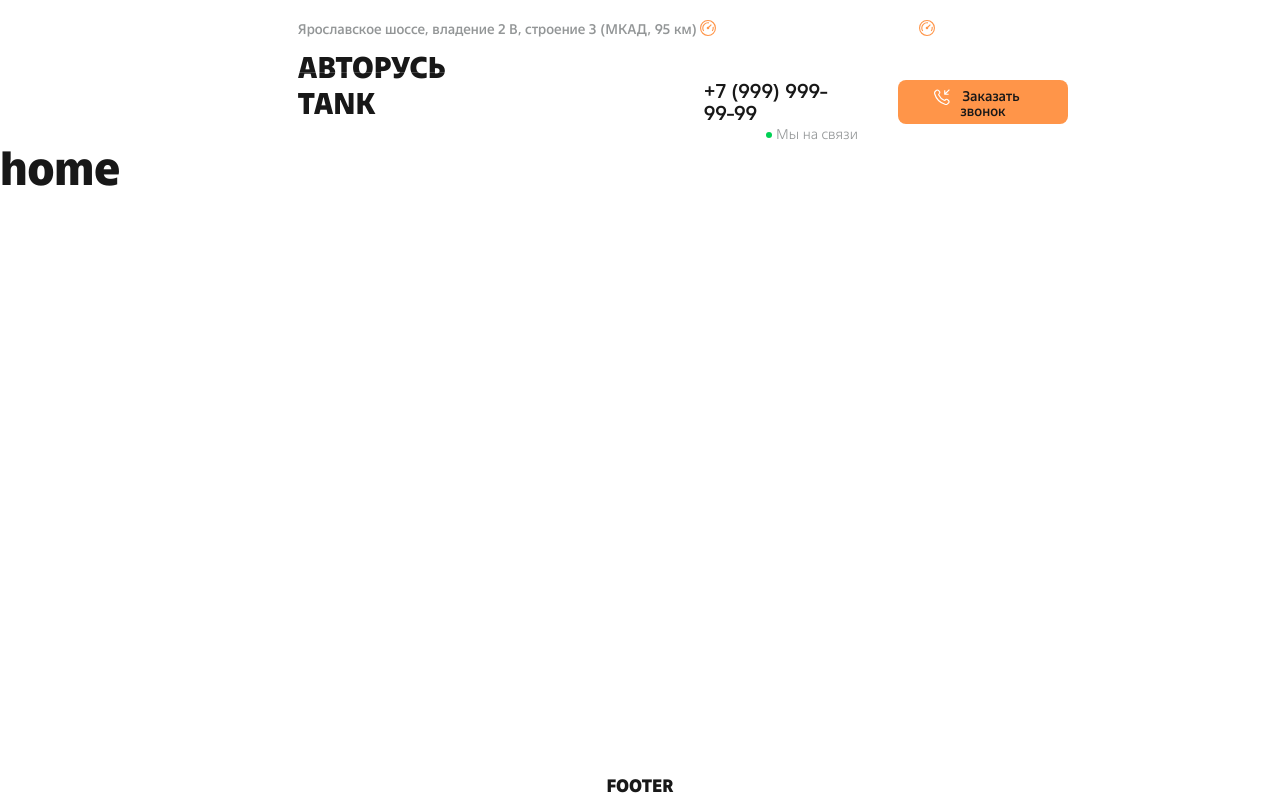
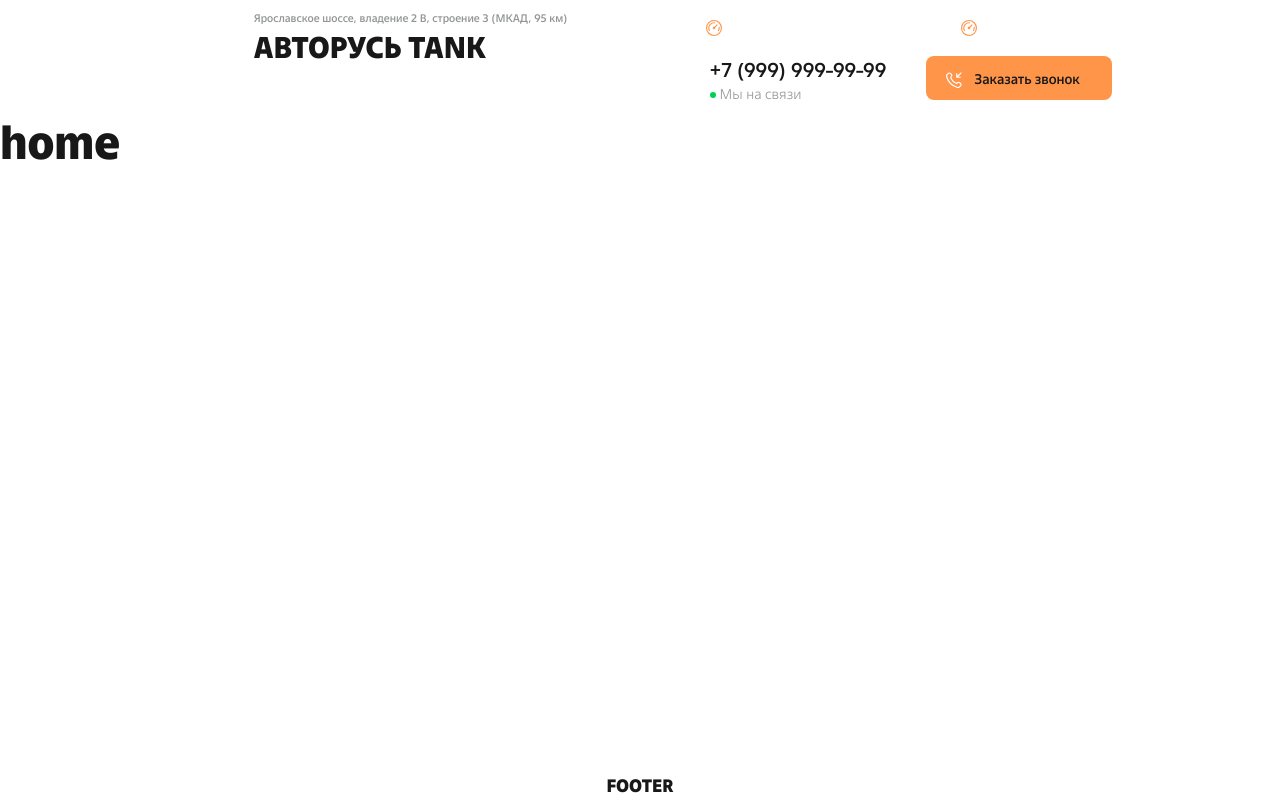
Before and after one commit to 1sfandyor/tank, a React (Vite) app: page / in a window 1280 px wide. Built offline with nearby package versions, Linux system fonts and the light colour scheme; a web font is replaced by a local one.

Commit message:
Finish navbar

```diff
--- a/src/Layout/MainLayout/MainLayout.jsx
+++ b/src/Layout/MainLayout/MainLayout.jsx
@@ -4,9 +4,10 @@ import Navbar from "../../components/Navbar/Navbar"
 const MainLayout = () => {
     return (
         <>
-            <header className="container">
+            <header className=" mb-[14.36px]">
                 <Navbar/>
             </header>
+
             <main className="">
                 <Outlet/>
             </main>
--- a/src/components/Button/Button.jsx
+++ b/src/components/Button/Button.jsx
@@ -1,23 +1,23 @@
 import { Link } from 'react-router-dom';
 
-export const Button = ({className, href, children, px, py}) => {
+export const Button = ({className, to, children, px, py, onClick}) => {
 
     const classes = `button  relative inline-flex items-center justify-center h-11 transition-colors hover:text-color-1 rounded-lg  ${className || ''} ${px} ${py}`;
     const spanClassees = `relative z-10`;
 
     const renderButton = () => (
-        <button className={classes}>
+        <button className={classes} onClick={onClick}>
             <span className={spanClassees}>{children}</span>
         </button>
     )
 
     const renderLink = () => (
-        <Link className={classes} to={href}>
+        <Link className={classes} to={to}>
             <span className={spanClassees}>{children}</span>
         </Link>
     )
 
-    return href
+    return to
     ? renderLink()
     : renderButton()
 }
--- a/src/components/Info/Info.jsx
+++ b/src/components/Info/Info.jsx
@@ -1,15 +1,50 @@
 import { Link } from "react-router-dom"
-import { navItems } from "../../constants/navItems"
+import { navItems, work } from "../../constants/navItems"
 import style from './info.module.css';
 import { Button } from "../Button/Button";
-export const Info = () => {
+export const Info = ({showMenu}) => {
     return (
-        <div className="hidden md:block">
-                <ul className="flex items-center justify-between px-8 py-4">
+        <div className={showMenu ? 'hidden md:block ' : 'mt-10'}>
+                <div className={showMenu ? 'flex md:hidden flex-col md:flex-row md:items-center md:justify-center ' : 'mb-10'}>
+                    <h2 className='text-xl mb-[3.51px] font-bold'>АВТОРУСЬ TANK <span className='md:hidden'>Лосиный Остров</span></h2>
+                    <p className='text-xs lg:text-lg font-light text-gray lg:text-white'>Официальный дилер</p>
+                </div>
+
+                <div className="flex flex-col">
+
+                    <div className="flex flex-col md:flex-row md:order-1">
+                        <div className="flex flex-col items-start mb-10 md:mb-0 lg:mr-10 md:mr-5">
+                            <p className="text-3xl lg:text-xl font-medium leading-[110%] md:text-nowrap md:text-base md:m-0">+7 (999) 999-99-99</p>
+                            <span className="text-gray text-sm font-light text-left before:inline-block before:relative before:w-1.5 before:h-1.5 before:mr-1 before:top-[-1px] before:bg-success before:rounded-full ">Мы на связи</span>
+                        </div>
+
+                        <ul className="flex md:hidden md:order-1 flex-col items-start justify-between lg:px-8 lg:py-4 mb-24 max-w-72 md:max-w-full mb:ml-9">
+                            {
+                                work.map(work => {
+                                    return(
+                                        <li className={`relative ml-0 last:ml-0 mb-5 last:mb-0 lg:mr-16 lg:last:mr-0 ${style.bgImg} before:text-black
+                                            before:content-[''] before:w-4 before:h-4 before:bg-[url('/src/assets/icons/speedometer.svg')]`} key={work.id}>
+                                            <Link className='font-medium text-gray text-base ' to={work.path}>{work.text}</Link>
+                                        </li>
+                                    )
+                                })
+                            }
+                        </ul>
+
+
+                        <Button className={`bg-lightOrange text-sm font-medium leading-[110%] mb-11 md:mb-0`} px={`px-8`} py={`py-3.5`}>
+                            <span className={`md:text-nowrap before:inline-block before:w-4 before:h-4 before:-left-3 before:relative before:bg-no-repeat before:bg-[url('/src/assets/icons/incomingCall.svg')]  ${style.bgImg}`}>
+                                Заказать звонок
+                            </span>
+                        </Button>
+                    </div>
+
+
+                <ul className="flex flex-col md:hidden lg:flex lg:flex-row items-center justify-between px-8 py-4 ">
                     {
                         navItems.map(item => {
                             return(
-                                <li className={`relative ml-0 last:ml-0 lg:mr-16 lg:last:mr-0 ${style.bgImg} before:text-black
+                                <li className={`relative ml-0 last:ml-0 mb-7 md:mb-0 last:mb-0 lg:mr-16 lg:last:mr-0 ${style.bgImg} before:text-black
                                     before:content-[''] before:w-4 before:h-4 before:bg-[url('/src/assets/icons/speedometer.svg')]`} key={item.id}>
                                     <Link className='font-medium text-white' to={item.path}>{item.text}</Link>
                                 </li>
@@ -17,18 +52,6 @@ export const Info = () => {
                         })
                     }
                 </ul>
-
-                <div className="flex ">
-                    <div className="flex flex-col mr-10">
-                        <p className="text-xl font-medium leading-[110%]">+7 (999) 999-99-99</p>
-                        <span className="text-gray text-sm font-light text-right before:inline-block before:relative before:w-1.5 before:h-1.5 before:mr-1 before:top-[-1px] before:bg-success before:rounded-full ">Мы на связи</span>
-                    </div>
-
-                    <Button className={`bg-lightOrange text-sm font-medium leading-[110%]`} px={`px-8`} py={`py-3.5`}>
-                        <span className={`before:inline-block before:w-4 before:h-4 before:-left-3  before:relative before:bg-no-repeat before:bg-[url('/src/assets/icons/incomingCall.svg')]  ${style.bgImg}`}>
-                            Заказать звонок
-                        </span>
-                    </Button>
                 </div>
         </div>
     )
--- a/src/components/Navbar/Navbar.jsx
+++ b/src/components/Navbar/Navbar.jsx
@@ -1,34 +1,53 @@
 import logo from '../../assets/logo.svg';
+import { Button } from '../Button/Button';
 import { Info } from "../Info/Info";
+import burger from '../../assets/icons/menu.svg';
+import call from  '../../assets/icons/calling.svg';
+import close from  '../../assets/icons/close.svg';
+import { useState } from 'react';
+
+
 
 const Navbar = () => {
+
+    const [showMenu, setShowMenu] = useState(true);
+
+    const toggleMenu = () => {
+        setShowMenu(!showMenu);
+    }
+
     return (
-        <nav className="flex items-center justify-start">
-            <img className="w-[30.75px] h-10 mr-2.5 lg:w-[53.56px] lg:h-[69.68px] lg:mr-[32.28px]" src={logo} alt="Logo" />
+        <nav className={showMenu ? 'container md:px-5 flex items-center justify-between' : 'mx-auto px-4 bg-black flex-col absolute w-full h-full'}>
 
-            <div className="flex items-center justify-between w-full relative">
-                <div className="flex flex-col">
-                    <span className="hidden md:block text-gray lg:text-sm lg:font-medium mb-[11.51px]">
-                        Ярославское шоссе, владение 2 В, строение 3 (МКАД, 95 км)
-                    </span>
-                    <div className="flex flex-col md:flex-row md:items-center md:justify-center ">
-                        <h2 className='text-sm mb-[3.51px] font-medium lg:mr-10 lg:text-3xl md:font-bold'>АВТОРУСЬ TANK <span className='md:hidden'>Лосиный Остров</span></h2>
-                        <p className='text-xs lg:text-lg font-light text-gray lg:text-white'>Официальный дилер</p>
+            {/* IMG &  */}
+            <div className={`flex items-center  justify-between w-full`}>
+                <img className="w-[30.75px] h-10 mr-2.5 lg:w-[53.56px] lg:h-[69.68px] lg:mr-[32.28px]" src={logo} alt="Logo" />
+
+                <div className={ 'flex items-center justify-between md:justify-start w-full relative'}>
+                    <div className="flex flex-col md:items-start ">
+                    <span className="hidden lg:block text-gray lg:text-[11px] lg:font-medium mb-[11.51px] lg:mb-0 lg:w-[335px]">
+                            Ярославское шоссе, владение 2 В, строение 3 (МКАД, 95 км)
+                        </span>
+                        <div className="flex flex-col lg:flex-col 2xl:flex-row md:items-center md:justify-center ">
+                            <h2 className='text-sm mb-[3.51px] font-medium lg:mr-10 lg:text-3xl md:font-bold'>АВТОРУСЬ TANK <span className='md:hidden'>Лосиный Остров</span></h2>
+                            <p className='text-xs lg:text-lg font-light text-gray lg:text-white'>Официальный дилер</p>
+                        </div>
                     </div>
                 </div>
-                {
-                    screen.width > 768
-                    ? <>
-                        <hr className={`hidden md:block my-6 before:content-[''] before:absolute border-none before:left-0 before:w-full before:h-[1px] before:bg-white/20`}/>
-                        <Info/>
-                        </>
-                    : <>
-                        <p>salom</p>
-                    </>
 
-                }
+                {/* MOBILE MENU */}
+                <div className={showMenu ? 'flex md:hidden' : 'flex md:hidden'}>
+                    <Button className={`mr-[13.96px]`} to={'tel:+79999999999'}>
+                        <img className='w-[16.8px] h-[16.8px]' src={call} alt="" />
+                    </Button>
 
+                    <Button onClick={toggleMenu}>
+                        <img src={showMenu ? burger : close} alt="Menu" width={20} height={20}/>
+                    </Button>
+                </div>
             </div>
+
+            <Info showMenu={showMenu}/>
 
         </nav>
     )
--- a/src/constants/navItems.js
+++ b/src/constants/navItems.js
@@ -1,6 +1,8 @@
 import {v4 as uuidv4} from 'uuid';
 import setting from '../assets/icons/gear.svg'
 import speed from '../assets/icons/speedometer.svg'
+import location from '../assets/icons/solidLoc.svg';
+import time from '../assets/icons/clock.svg';
 
 export const navItems = [
     {
@@ -17,3 +19,20 @@ export const navItems = [
     }
 
 ]
+
+
+export const work = [
+    {
+        id: uuidv4(),
+        text: 'Ярославское шоссе, владение 2 В, строение 3 (МКАД, 95 км)',
+        path: '#',
+        img: location
+    },
+    {
+        id: uuidv4(),
+        text: 'Ежедневно с 09:00 до 21:00',
+        path: '#',
+        img: time
+    }
+
+]
```
